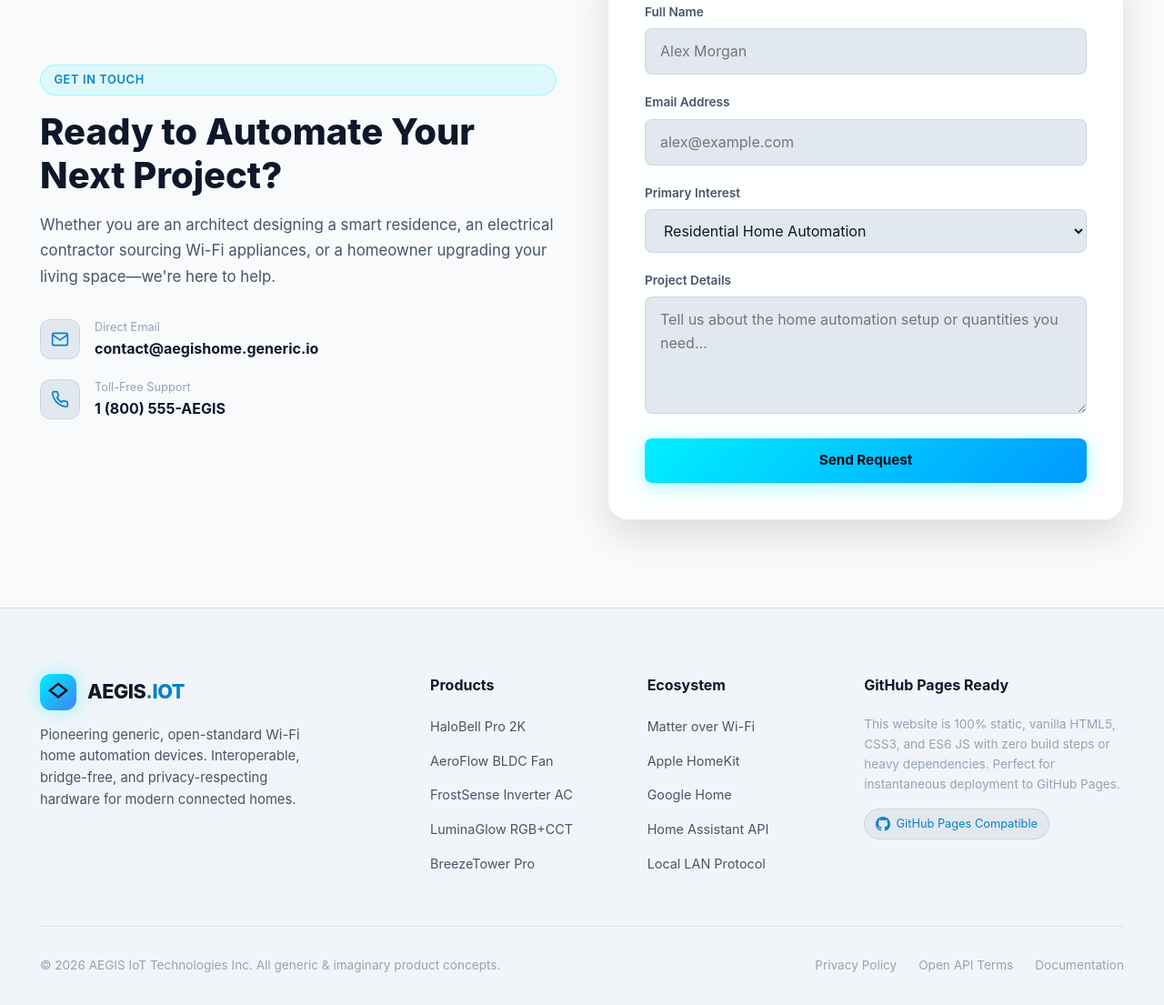
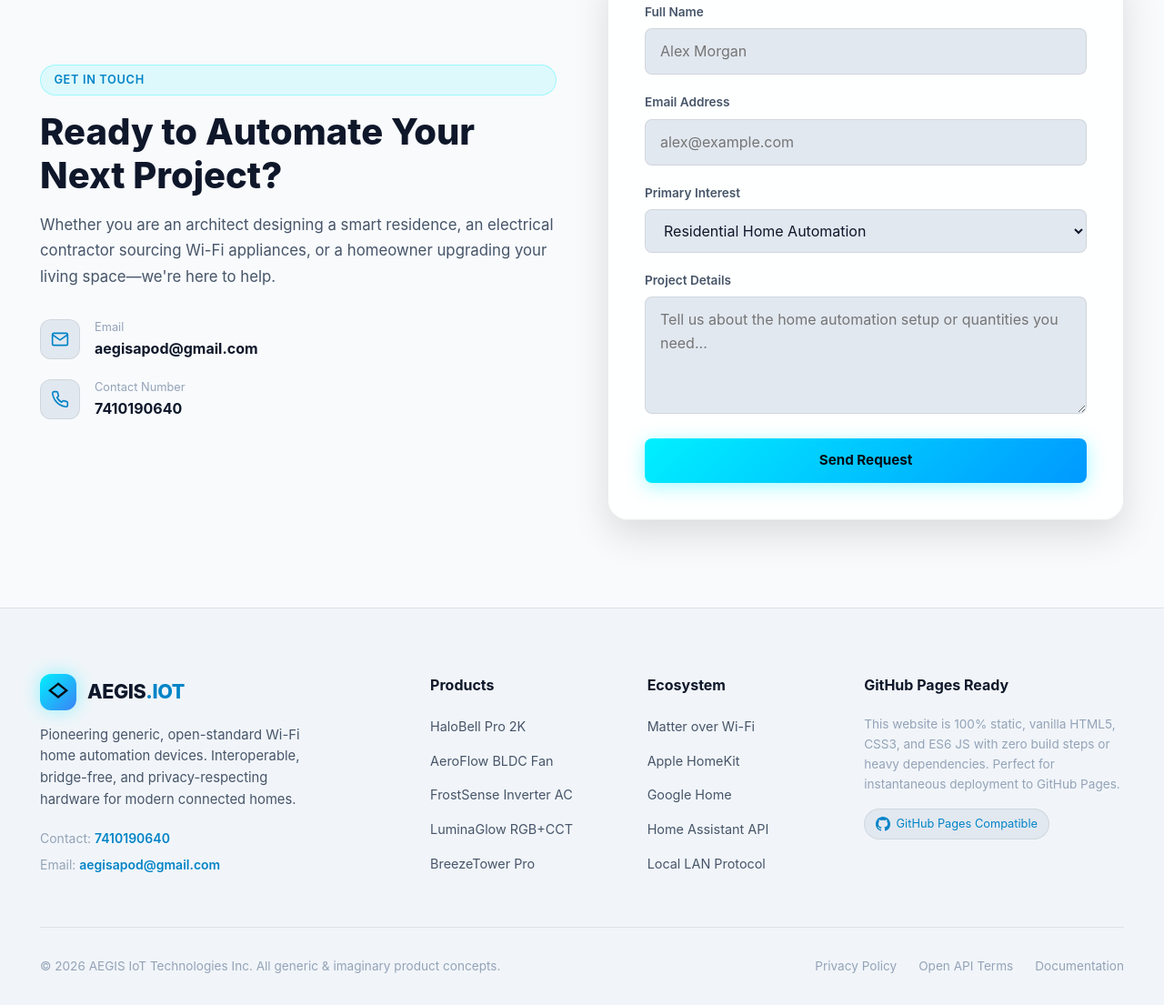
Before and after one commit to swayamsawant42/aegis-smarthome, a plain HTML site: page index.html in a window 1280 px wide. Shown: the part 6243-7348 px from the top of the page at 91% size. Drawn offline with Linux system fonts and the light colour scheme.

Commit message:
chore: update contact phone number to 7410190640 and email to aegisapod@gmail.com

```diff
--- a/index.html
+++ b/index.html
@@ -905,8 +905,8 @@
                 </svg>
               </div>
               <div>
-                <div style="font-size: 0.8rem; color: var(--text-muted);">Direct Email</div>
-                <div style="font-weight: 700;">contact@aegishome.generic.io</div>
+                <div style="font-size: 0.8rem; color: var(--text-muted);">Email</div>
+                <div style="font-weight: 700;"><a href="mailto:aegisapod@gmail.com">aegisapod@gmail.com</a></div>
               </div>
             </div>
 
@@ -917,8 +917,8 @@
                 </svg>
               </div>
               <div>
-                <div style="font-size: 0.8rem; color: var(--text-muted);">Toll-Free Support</div>
-                <div style="font-weight: 700;">1 (800) 555-AEGIS</div>
+                <div style="font-size: 0.8rem; color: var(--text-muted);">Contact Number</div>
+                <div style="font-weight: 700;"><a href="tel:7410190640">7410190640</a></div>
               </div>
             </div>
           </div>
@@ -975,6 +975,10 @@
           <p>
             Pioneering generic, open-standard Wi-Fi home automation devices. Interoperable, bridge-free, and privacy-respecting hardware for modern connected homes.
           </p>
+          <div style="margin-top: 1.25rem; font-size: 0.875rem; display: flex; flex-direction: column; gap: 0.4rem;">
+            <div><span style="color: var(--text-muted);">Contact:</span> <a href="tel:7410190640" style="color: var(--accent-cyan); font-weight: 600;">7410190640</a></div>
+            <div><span style="color: var(--text-muted);">Email:</span> <a href="mailto:aegisapod@gmail.com" style="color: var(--accent-cyan); font-weight: 600;">aegisapod@gmail.com</a></div>
+          </div>
         </div>
 
         <div>
```
Also changed, not shown: 1 other file.
